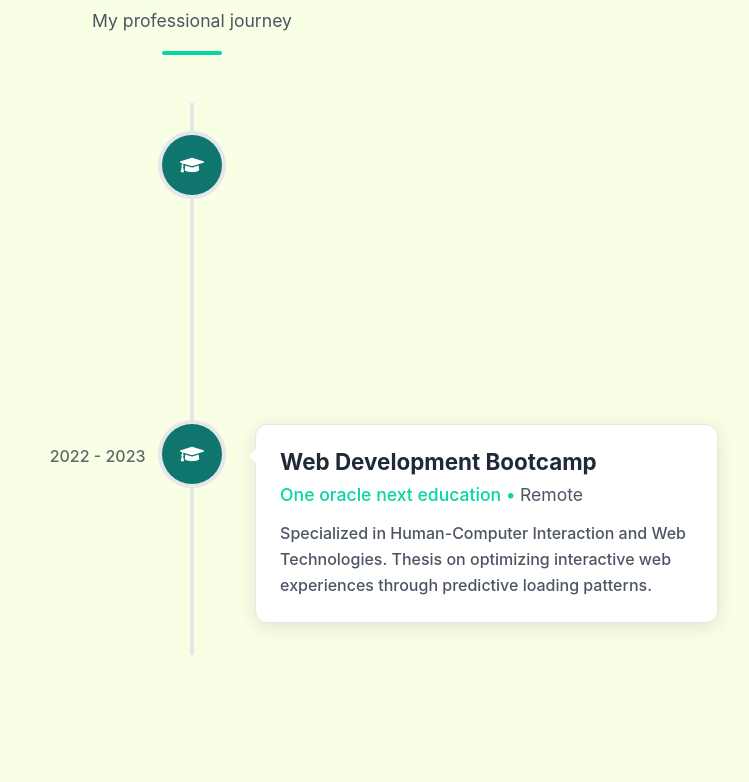
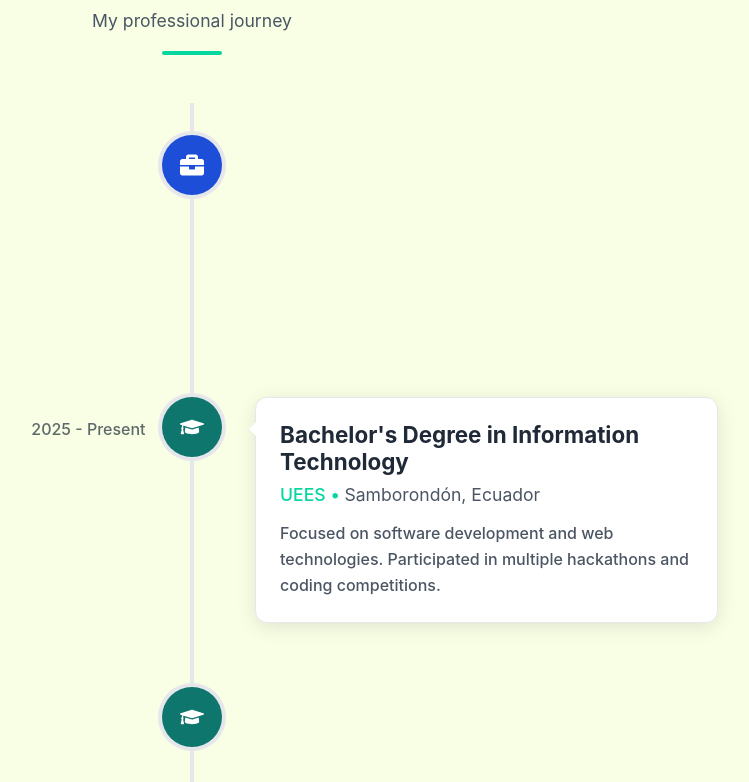
Before and after one commit to Guillo343/personal-portfolio, a React (Vite) app in the folder portfolio/: page / in a window 1280 px wide. Shown: the part 4418-5200 px from the top of the page, without its empty margins (448-1197 px from the left). Built offline with nearby package versions, Linux system fonts and the light colour scheme; no server answers.

Commit message:
Update Experience.jsx

```diff
--- a/portfolio/src/components/Experience/Experience.jsx
+++ b/portfolio/src/components/Experience/Experience.jsx
@@ -51,21 +51,21 @@ const Experience = () => {
     //   type: "work"
     // },
     // {
-    //   title: "Best Web App Award",
+    //   title: "Junior Developer",
     //   company: "National Tech Conference",
-    //   location: "Chicago, IL",
-    //   description: "Received recognition for developing an innovative accessibility-focused web application that helps users with visual impairments navigate complex websites.",
-    //   date: "2021",
-    //   type: "award"
-    // },
-    // {
-    //   title: "Junior Developer",
-    //   company: "Startup Hub",
-    //   location: "Austin, TX",
-    //   description: "Built and maintained web applications using React and Node.js. Participated in agile development processes and contributed to open-source projects.",
-    //   date: "2018 - 2020",
+    //   location: "Samborondon, Ecuador",
+    //   description: "Developing and modernizing an internal application using Angular, alongside providing IT support for daily operations.",
+    //   date: "2025 Octuber-Present",
     //   type: "work"
     // },
+     {
+      title: "Junior Developer",
+       company: "Empagran",
+       location: "Guayaquil, Ecuador",
+      description: "Designed and developed .NET applications (using .NET Framework) to manage and track production data in a shrimp processing facility.",
+      date: "2025 July - 2025 Octuber",
+      type: "work"
+     },
     {
       title: "Bachelor's Degree in Information Technology",
       company: "UEES",
```
